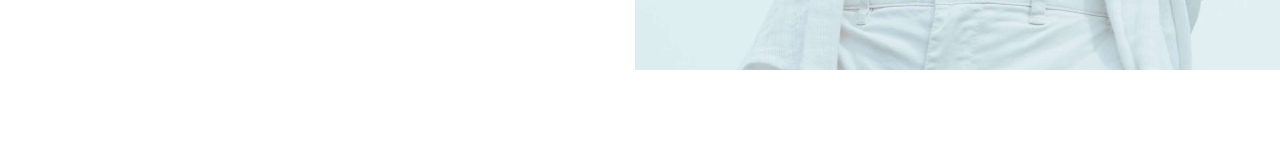
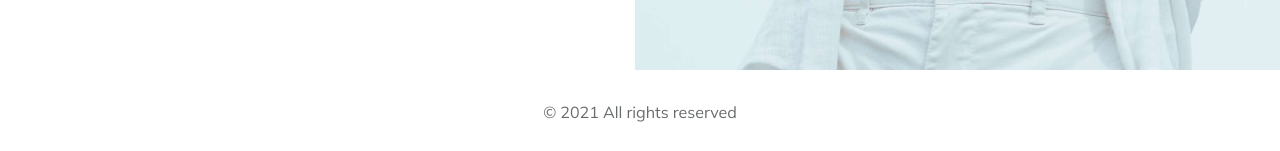
Before and after one commit to fed-v/react-photography-website, a React (Create React App) app: page / in a window 1280 px wide. Shown: the part 967-1118 px from the top of the page. Before the commit the page ends 1037 px from the top, so only its background shows below. Built offline with nearby package versions, Linux system fonts and the light colour scheme; a web font is replaced by a local one.

Commit message:
Added footer component

```diff
--- a/src/App.js
+++ b/src/App.js
@@ -1,5 +1,6 @@
 import React, { useContext } from 'react';
 import Header from './components/Header';
+import Footer from './components/Footer';
 import AnimRoutes from './components/AnimRoutes';
 import { BrowserRouter as Router } from 'react-router-dom';
 import { motion } from 'framer-motion';
@@ -36,6 +37,7 @@ const App = () => {
       <Router>
         <Header />
         <AnimRoutes />
+        <Footer />
       </Router>
       {/* cursor */}
       <motion.div
--- /dev/null
+++ b/src/components/Footer.js
@@ -0,0 +1,13 @@
+import React from 'react';
+
+const Footer = () => {
+    return (
+        <footer className='flex justify-center items-center py-[30px]'>
+            <div>
+                <h1 className='text-[#696c6d] text-[1em]'>© 2021 All rights reserved</h1>
+            </div>
+        </footer>
+    );
+};
+
+export default Footer;
```
